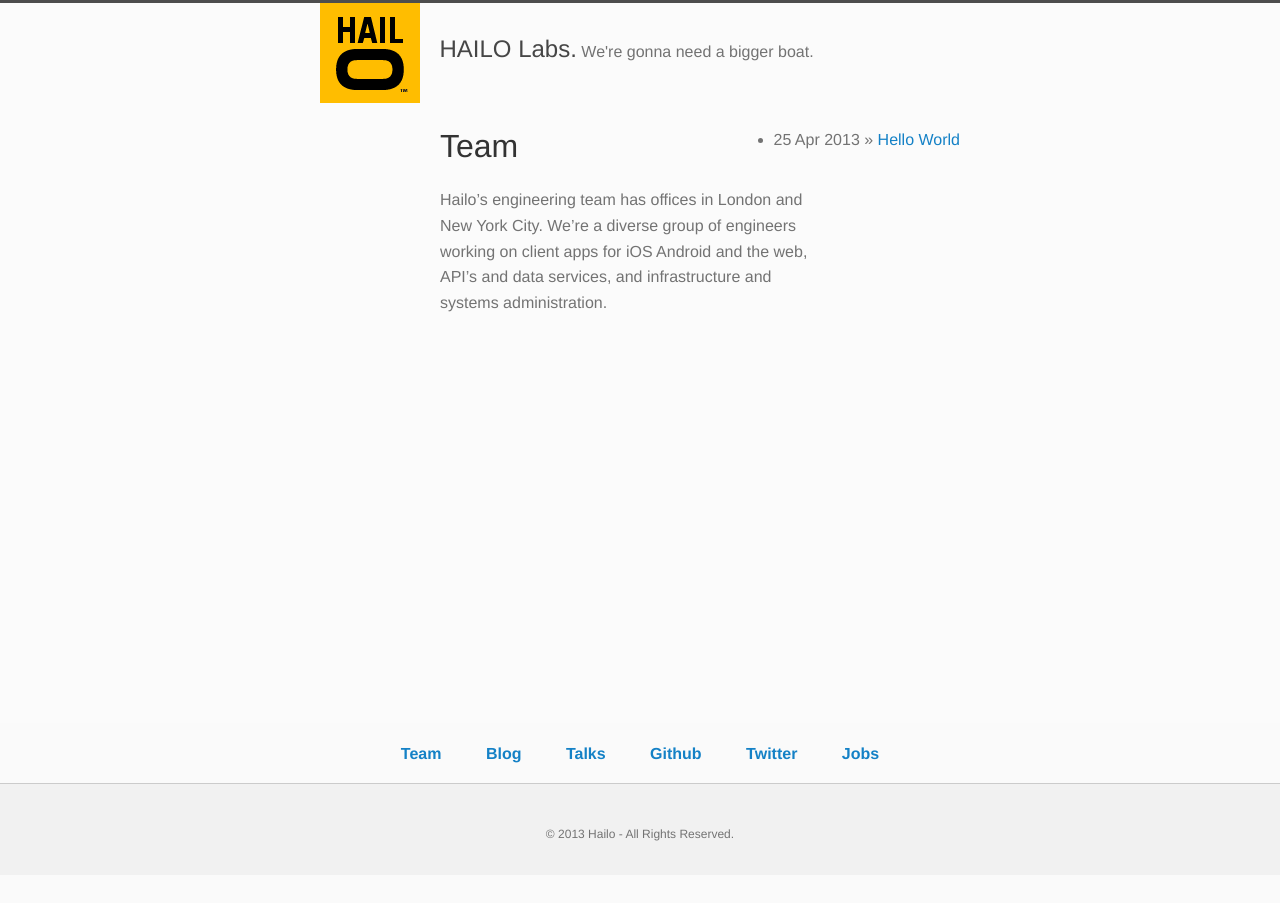
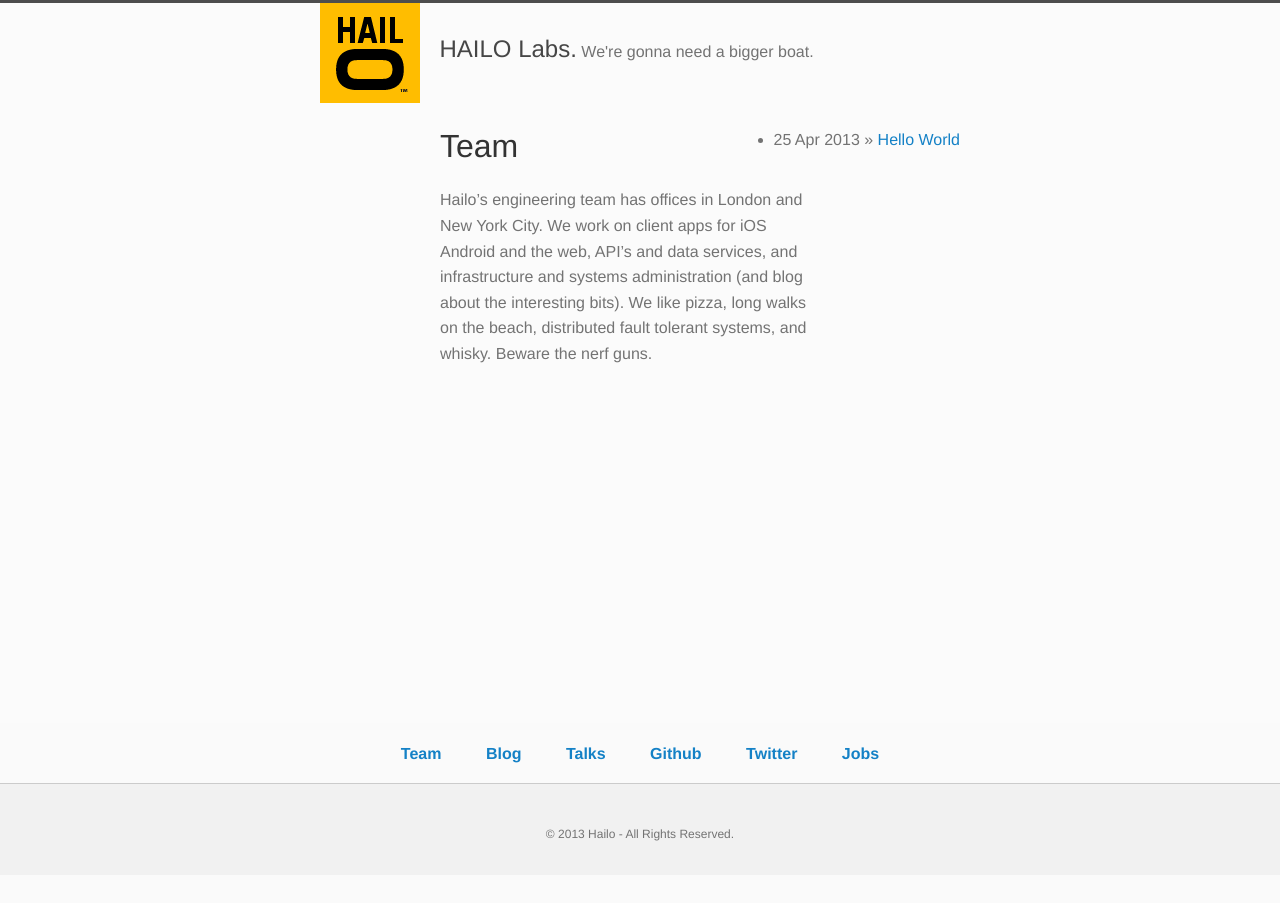
Before and after one commit to darioml/hailolab.github.com, a Jekyll site: the page built from team/index.md, in a window 1280 px wide. Built offline with Jekyll 4.4.1, drawn with Linux system fonts in a browser that asks for light colours; some web fonts are replaced.

Commit message:
Slightly better copy for the team page..maybe.

```diff
--- a/team/index.md
+++ b/team/index.md
@@ -2,4 +2,4 @@
 layout: default
 title: Team
 ---
-Hailo's engineering team has offices in London and New York City. We're a diverse group of engineers working on client apps for iOS Android and the web, API's and data services, and infrastructure and systems administration.
+Hailo's engineering team has offices in London and New York City. We work on client apps for iOS Android and the web, API's and data services, and infrastructure and systems administration (and blog about the interesting bits). We like pizza, long walks on the beach, distributed fault tolerant systems, and whisky. Beware the nerf guns.
```
